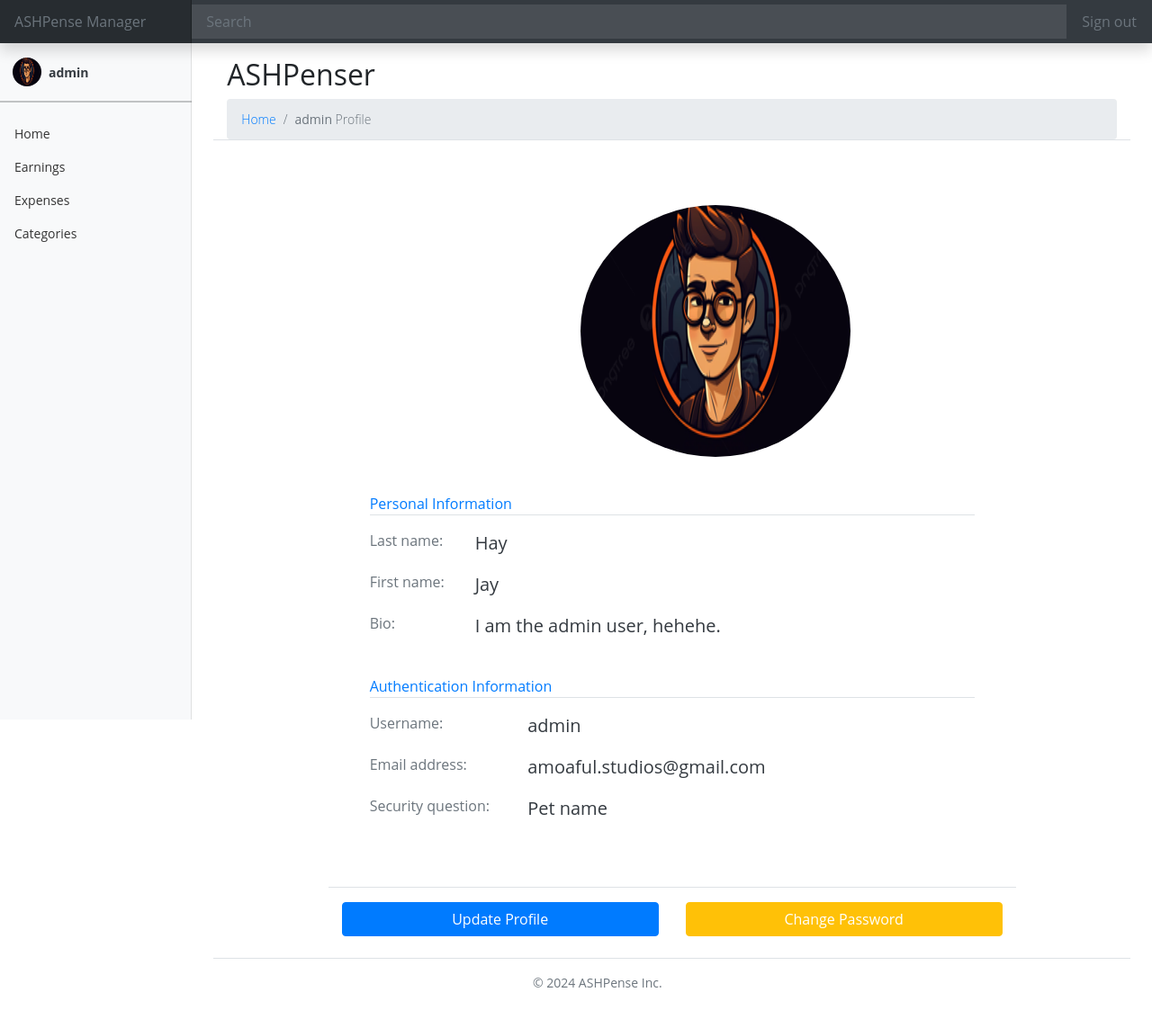
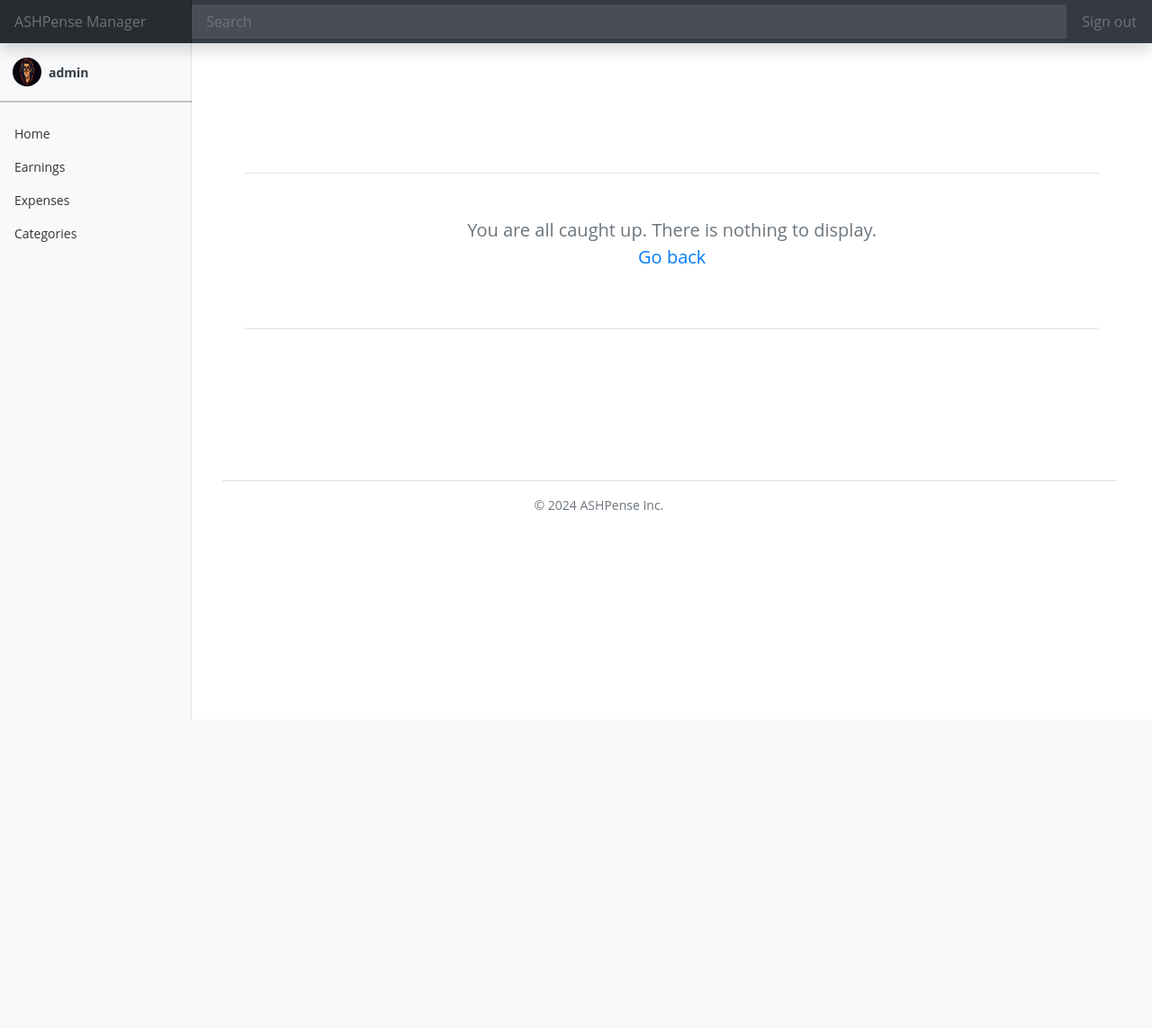
Before and after one commit to Ashdof/side_projects, a Django app: page /ashpensers/apm_mensers/ in a window 1280 px wide. Shown: the whole page at 90% size. After the commit the page ends 800 px from the top, so only its background shows below. Run offline with Django 5.2, Linux system fonts and the light colour scheme; a user stored in the database is signed in; data comes from the database, SQL or seed files in the repository; both versions use the stored data as it was after the commit; parts of the project's set-up code (start-up, migrations or seed data) failed here and were passed over; some libraries are stand-ins or nearby versions.

Commit message:
Fix bug in updating expense object, deactivated admin profile and removed security question from profile page

```diff
--- a/apm_categories/views.py
+++ b/apm_categories/views.py
@@ -25,7 +25,6 @@ class ASHPenserCategoryListView(LoginRequiredMixin, TemplateView):
     Creates a view for the display of categories list
     """
 
-    # model = ASHPenserCategories
     template_name = "apm_categories/apm_categories_panel.html"
 
     def get_queryset(self):
@@ -132,6 +131,7 @@ class ASHPenserCategoryDeleteView(LoginRequiredMixin, UserPassesTestMixin, Delet
 
         info_msg = "Category data deleted."
         messages.success(request, info_msg)
+
         return super().delete(request, *args, **kwargs)
 
     def test_func(self):
--- a/apm_expenses/views.py
+++ b/apm_expenses/views.py
@@ -88,7 +88,7 @@ class ASHPenserExpensesUpdateView(LoginRequiredMixin, UserPassesTestMixin, Updat
         if obj.ashpenser_data != self.request.user:
             raise Http404("Error: Forbidden")
 
-        return
+        return obj
 
     def test_func(self):
         """
@@ -129,6 +129,7 @@ class ASHPenserExpenseDeleteView(LoginRequiredMixin, UserPassesTestMixin, Delete
 
         info_msg = "Expense data deleted."
         messages.success(request, info_msg)
+
         return super().delete(request, *args, **kwargs)
 
     def test_func(self):
@@ -161,4 +162,5 @@ class ASHPenserExpenseCreateView(LoginRequiredMixin, CreateView):
         """Commit resources to the database by user"""
 
         form.instance.ashpenser_data = self.request.user
+
         return super().form_valid(form)
--- a/runtime.txt
+++ b/runtime.txt
@@ -1 +1 @@
-Python-3.10.14
+Python-3.12.4
--- a/templates/apm_mensers/apm_mensers_panel.html
+++ b/templates/apm_mensers/apm_mensers_panel.html
@@ -4,6 +4,7 @@
 {% block title %}ASHPense Management | ASHPenser Profile {% endblock title %}
 
 {% block content %}
+{% if not user.is_staff %}
 <div class="bg-gray-200 text-sm">
     <div class="container-fluid mb-5 border-bottom">
         <div class="d-flex justify-content-between flex-wrap flex-md-nowrap pt-3">
@@ -87,14 +88,6 @@
                         <p class="fs-5 text-start text-dark">{{ user.email }}</p>
                     </div>
                 </div>
-                <div class="row">
-                    <div class="col-lg-3 md-3 sm-3">
-                        <p class="fs-6 text-start text-secondary">Security question: </p>
-                    </div>
-                    <div class="col-lg-9 md-9 sm-9">
-                        <p class="fs-5 text-start text-dark">{{ user.security_question }}</p>
-                    </div>
-                </div>
             </div>
         </div>
         <div class="row border-top mt-5 pt-3">
@@ -113,7 +106,7 @@
                 </div>
             </div>
         </div>
-        {% if not user.is_staff %}
+
         <div class="row my-5 py-3">
             <div class="col-lg-12 col-md-12 col-sm-12">
                 <p class="fs-6 text-start text-primary border-bottom">Dager Zone</p>
@@ -132,6 +125,16 @@
             </div>
         </div>
         {% else %}
+        <div class="container bg-white px-5 py-5 my-5">
+            <div class="row">
+                <div class="col-lg-12 col-md-12 col-sm-12 border-top border-bottom border-top rounded-3 py-5 my-5">
+                    <p class="text-center text-secondary fs-5 ">
+                        You are all caught up. There is nothing to display.<br />
+                        <span><a href="{% url 'home' %}" class="text-decoration-none">Go back</a></span>
+                    </p>
+                </div>
+            </div>
+        </div>
         {% endif %}
     </div>
 </section>
```
Also changed, not shown: db.sqlite3.
